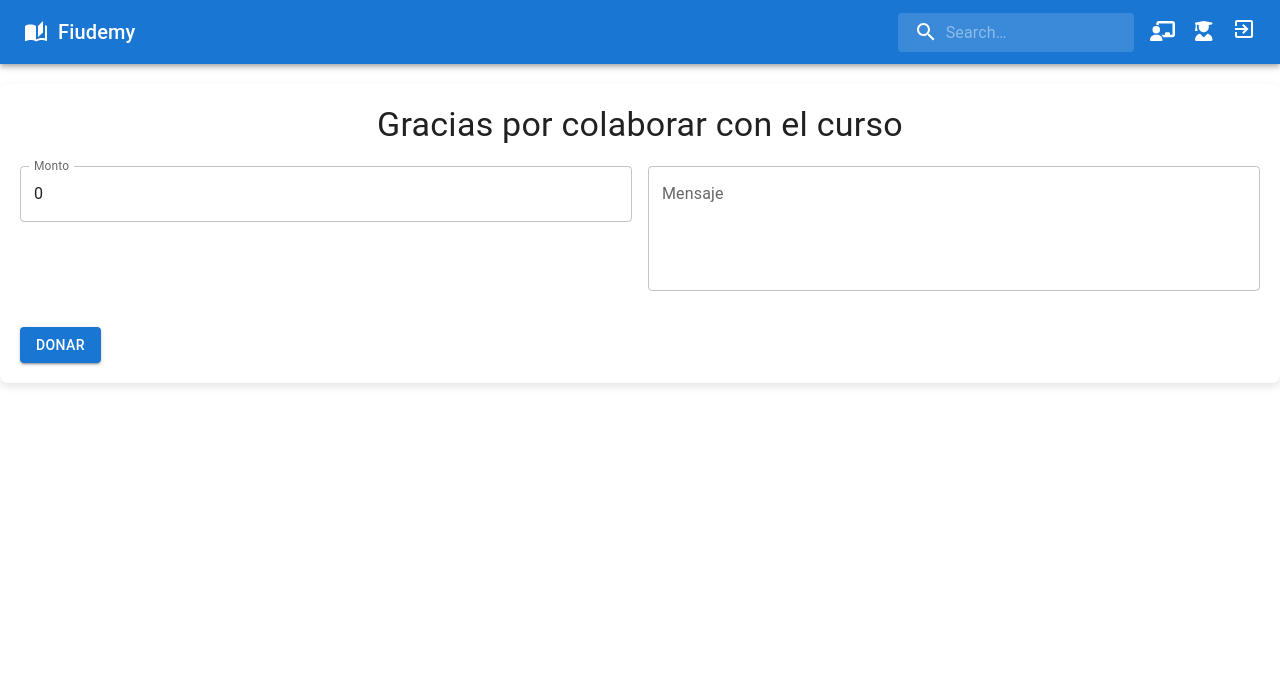
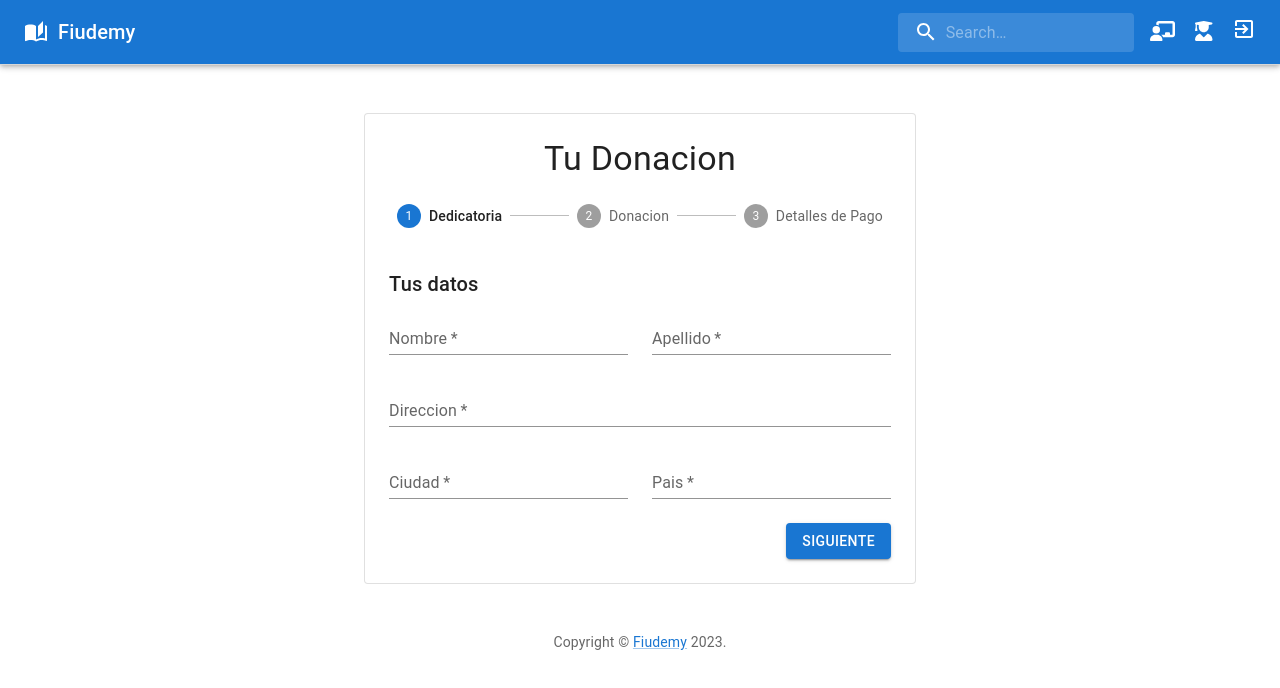
Before and after one commit to FiudemyTeam/Fiudemy, a React (Vite) app in the folder web/: page /donation in a window 1280 px wide. Shown: the top 688 px of the page. Built offline with nearby package versions, Linux system fonts and the light colour scheme.

Commit message:
refactor donation view

```diff
--- /dev/null
+++ b/web/src/pages/Donation/AddresForm/index.jsx
@@ -0,0 +1,74 @@
+import * as React from 'react';
+import Grid from '@mui/material/Grid';
+import Typography from '@mui/material/Typography';
+import TextField from '@mui/material/TextField';
+import FormControlLabel from '@mui/material/FormControlLabel';
+import Checkbox from '@mui/material/Checkbox';
+
+export default function AddressForm() {
+  return (
+    <React.Fragment>
+      <Typography variant="h6" gutterBottom>
+        Tus datos
+      </Typography>
+      <Grid container spacing={3}>
+        <Grid item xs={12} sm={6}>
+          <TextField
+            required
+            id="firstName"
+            name="firstName"
+            label="Nombre"
+            fullWidth
+            autoComplete="given-name"
+            variant="standard"
+          />
+        </Grid>
+        <Grid item xs={12} sm={6}>
+          <TextField
+            required
+            id="lastName"
+            name="lastName"
+            label="Apellido"
+            fullWidth
+            autoComplete="family-name"
+            variant="standard"
+          />
+        </Grid>
+        <Grid item xs={12}>
+          <TextField
+            required
+            id="address1"
+            name="address1"
+            label="Direccion"
+            fullWidth
+            autoComplete="shipping address-line1"
+            variant="standard"
+          />
+        </Grid>
+        <Grid item xs={12} sm={6}>
+          <TextField
+            required
+            id="city"
+            name="city"
+            label="Ciudad"
+            fullWidth
+            autoComplete="shipping address-level2"
+            variant="standard"
+          />
+        </Grid>
+        <Grid item xs={12} sm={6}>
+          <TextField
+            required
+            id="country"
+            name="country"
+            label="Pais"
+            fullWidth
+            autoComplete="shipping country"
+            variant="standard"
+          />
+        </Grid>
+      </Grid>
+
+    </React.Fragment>
+  );
+}
--- /dev/null
+++ b/web/src/pages/Donation/PaymentForm/index.jsx
@@ -0,0 +1,59 @@
+import * as React from 'react';
+import Typography from '@mui/material/Typography';
+import Grid from '@mui/material/Grid';
+import TextField from '@mui/material/TextField';
+import FormControlLabel from '@mui/material/FormControlLabel';
+import Checkbox from '@mui/material/Checkbox';
+
+export default function PaymentForm() {
+  return (
+    <React.Fragment>
+      <Typography variant="h6" gutterBottom>
+        Metodo de pago de la donacion
+      </Typography>
+      <Grid container spacing={3}>
+        <Grid item xs={12}>
+          <TextField
+            required
+            id="cardName"
+            label="Nombre en la tarjeta"
+            fullWidth
+            autoComplete="cc-name"
+            variant="standard"
+          />
+        </Grid>
+        <Grid item xs={12}>
+          <TextField
+            required
+            id="cardNumber"
+            label="Numero de tarjeta"
+            fullWidth
+            autoComplete="cc-number"
+            variant="standard"
+          />
+        </Grid>
+        <Grid item xs={12} md={6}>
+          <TextField
+            required
+            id="expDate"
+            label="Fecha de vencimiento"
+            fullWidth
+            autoComplete="cc-exp"
+            variant="standard"
+          />
+        </Grid>
+        <Grid item xs={12} md={6}>
+          <TextField
+            required
+            id="cvv"
+            label="CVV"
+            helperText=""
+            fullWidth
+            autoComplete="cc-csc"
+            variant="standard"
+          />
+        </Grid>
+      </Grid>
+    </React.Fragment>
+  );
+}
--- /dev/null
+++ b/web/src/pages/Donation/Review/index.jsx
@@ -0,0 +1,43 @@
+import * as React from 'react';
+import Typography from '@mui/material/Typography';
+import List from '@mui/material/List';
+import ListItem from '@mui/material/ListItem';
+import ListItemText from '@mui/material/ListItemText';
+import Grid from '@mui/material/Grid';
+import TextField from '@mui/material/TextField';
+
+export default function Review() {
+  return (
+    <React.Fragment>
+      <Typography variant="h6" gutterBottom>
+        ¿Cuanto desea donar?
+      </Typography>
+      <Grid item xs={12}>
+          <TextField
+            required
+            id="address1"
+            name="address1"
+            label="Ingrese un monto"
+            fullWidth
+            autoComplete="shipping address-line1"
+            variant="standard"
+          />
+        </Grid>
+        <br></br>
+        <Typography variant="h6" gutterBottom>
+            ¿Desea dejar un mensaje?
+        </Typography>
+        <Grid item xs={12}>
+            <TextField
+            required
+            id="address1"
+            name="address1"
+            label="Mensaje"
+            fullWidth
+            autoComplete="shipping address-line1"
+            variant="standard"
+            />
+        </Grid>
+    </React.Fragment>
+  );
+}
--- a/web/src/pages/Donation/index.jsx
+++ b/web/src/pages/Donation/index.jsx
@@ -1,108 +1,116 @@
-import React, { useState } from "react";
-import Container from "@mui/material/Container";
-import Box from "@mui/material/Box";
-import Button from "@mui/material/Button";
-import Typography from "@mui/material/Typography";
-import TextField from "@mui/material/TextField";
-import Grid from "@mui/material/Grid";
+import * as React from 'react';
+import CssBaseline from '@mui/material/CssBaseline';
+import AppBar from '@mui/material/AppBar';
+import Box from '@mui/material/Box';
+import Container from '@mui/material/Container';
+import Toolbar from '@mui/material/Toolbar';
+import Paper from '@mui/material/Paper';
+import Stepper from '@mui/material/Stepper';
+import Step from '@mui/material/Step';
+import StepLabel from '@mui/material/StepLabel';
+import Button from '@mui/material/Button';
+import Link from '@mui/material/Link';
+import Typography from '@mui/material/Typography';
+import AddressForm from '../Donation/AddresForm';
+import PaymentForm from '../Donation/PaymentForm';
+import Review from '../Donation/Review';
 
-const Donation = () => {
-  const [amount, setAmount] = useState(0);
-  const [message, setMessage] = useState("");
-  const [donationSent, setDonationSent] = useState(false);
+function Copyright() {
+  return (
+    <Typography variant="body2" color="text.secondary" align="center">
+      {'Copyright © '}
+      <Link to="/home">
+        Fiudemy
+      </Link>{' '}
+      {new Date().getFullYear()}
+      {'.'}
+    </Typography>
+  );
+}
 
-  const handleAmountChange = (event) => {
-    setAmount(event.target.value);
+const steps = ['Dedicatoria', 'Donacion', 'Detalles de Pago'];
+
+function getStepContent(step) {
+  switch (step) {
+    case 0:
+      return <AddressForm />;
+    case 2:
+      return <PaymentForm />;
+    case 1:
+      return <Review />;
+    default:
+      throw new Error('Unknown step');
+  }
+}
+
+export default function Checkout() {
+  const [activeStep, setActiveStep] = React.useState(0);
+
+  const handleNext = () => {
+    setActiveStep(activeStep + 1);
   };
 
-  const handleMessageChange = (event) => {
-    setMessage(event.target.value);
-  };
-
-  const handleDonate = () => {
-    // Aquí puedes realizar acciones relacionadas con la donación (por ejemplo, enviar datos al servidor)
-    console.log(`Donación de ${amount} recibida con el mensaje: ${message}`);
-
-    // Actualizar el estado para indicar que la donación se ha enviado con éxito
-    setDonationSent(true);
-
-    // Limpiar los campos del formulario después de la donación
-    setAmount(0);
-    setMessage("");
-  };
-
-  const handleNewDonation = () => {
-    // Restablecer el estado para permitir una nueva donación
-    setDonationSent(false);
+  const handleBack = () => {
+    setActiveStep(activeStep - 1);
   };
 
   return (
-    <Box
+    <React.Fragment>
+      <CssBaseline />
+      <AppBar
+        position="absolute"
+        color="default"
+        elevation={0}
         sx={{
-        display: "flex",
-        flexDirection: "column",
-        alignItems: "center",
-        padding: "20px",
-        marginTop: "20px",
-        boxShadow: "0 4px 8px rgba(0, 0, 0, 0.1)",
-        borderRadius: "8px",
-        backgroundColor: "#ffffff",
+          position: 'relative',
+          borderBottom: (t) => `1px solid ${t.palette.divider}`,
         }}
       >
-      <Typography variant="h4" component="h1" sx={{ marginBottom: "20px" }}>
-        Gracias por colaborar con el curso
+      </AppBar>
+      <Container component="main" maxWidth="sm" sx={{ mb: 4 }}>
+        <Paper variant="outlined" sx={{ my: { xs: 3, md: 6 }, p: { xs: 2, md: 3 } }}>
+          <Typography component="h1" variant="h4" align="center">
+            Tu Donacion
           </Typography>
-      {donationSent ? (
-        <div>
-          <Typography variant="h6" color="primary" sx={{ marginBottom: "20px" }}>
-            ¡Gracias por tu donación!
+          <Stepper activeStep={activeStep} sx={{ pt: 3, pb: 5 }}>
+            {steps.map((label) => (
+              <Step key={label}>
+                <StepLabel>{label}</StepLabel>
+              </Step>
+            ))}
+          </Stepper>
+          {activeStep === steps.length ? (
+            <React.Fragment>
+              <Typography variant="h5" gutterBottom>
+                Gracias por tu donacion!.
               </Typography>
+              <Typography variant="subtitle1">
+                Los fondos donados de dirigiran directamente a la billetera del profesor a cargo del curso.
+              </Typography>
+            </React.Fragment>
+          ) : (
+            <React.Fragment>
+              {getStepContent(activeStep)}
+              <Box sx={{ display: 'flex', justifyContent: 'flex-end' }}>
+                {activeStep !== 0 && (
+                  <Button onClick={handleBack} sx={{ mt: 3, ml: 1 }}>
+                    Volver
+                  </Button>
+                )}
+
                 <Button
                   variant="contained"
-            color="primary"
-            onClick={handleNewDonation}
-            sx={{ marginTop: "20px" }}
+                  onClick={handleNext}
+                  sx={{ mt: 3, ml: 1 }}
                 >
-            Nueva Donación
+                  {activeStep === steps.length - 1 ? 'Donar' : 'Siguiente'}
                 </Button>
-        </div>
-      ) : (
-        <Grid container spacing={2}>
-          <Grid item xs={12} sm={12} md={6}>
-            <TextField
-              label="Monto"
-              type="number"
-              variant="outlined"
-              fullWidth
-              value={amount}
-              onChange={handleAmountChange}
-            />
-          </Grid>
-          <Grid item xs={12} sm={12} md={6}>
-            <TextField
-              label="Mensaje"
-              variant="outlined"
-              multiline
-              rows={4}
-              fullWidth
-              value={message}
-              onChange={handleMessageChange}
-            />
-          </Grid>
-          <Grid item xs={12}>
-            <Button
-              variant="contained"
-              color="primary"
-              onClick={handleDonate}
-              sx={{ marginTop: "20px" }}
-            >
-              Donar
-            </Button>
-          </Grid>
-        </Grid>
+              </Box>
+            </React.Fragment>
           )}
-    </Box>
+        </Paper>
+        <Copyright />
+      </Container>
+    </React.Fragment>
   );
-};
-
-export default Donation;
+}
```
Lines whose indentation alone changed are shown as unchanged.
